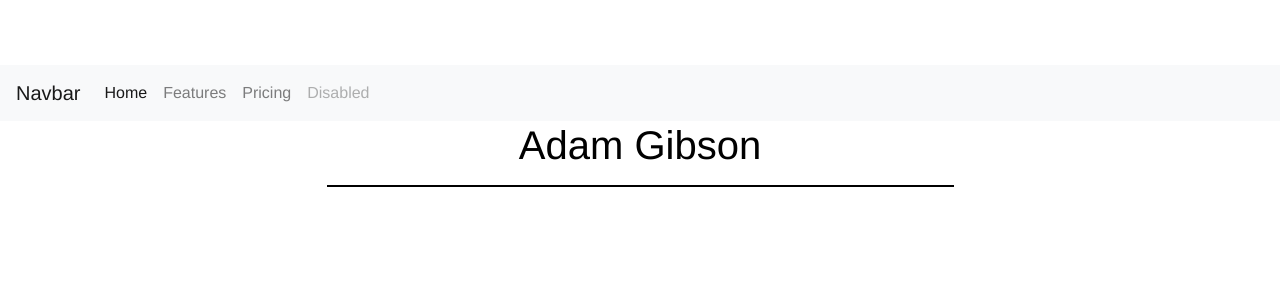
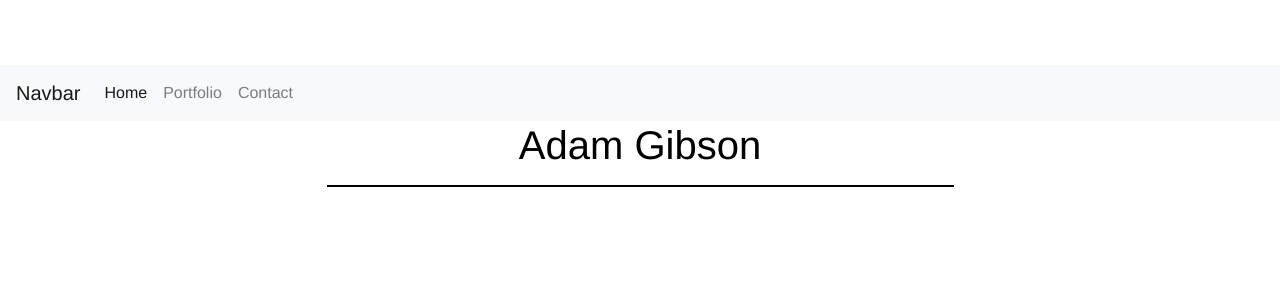
Before and after one commit to adamgibs/adamgibs.github.io, a plain HTML site: page index.html in a window 1280 px wide. Shown: the top 281 px of the page. Drawn offline with nearby package versions, Linux system fonts and the light colour scheme.

Commit message:
Update index.html

```diff
--- a/index.html
+++ b/index.html
@@ -18,13 +18,10 @@
             <a class="nav-link" href="#">Home <span class="sr-only">(current)</span></a>
           </li>
           <li class="nav-item">
-            <a class="nav-link" href="#">Features</a>
+            <a class="nav-link" href="#">Portfolio</a>
           </li>
           <li class="nav-item">
-            <a class="nav-link" href="#">Pricing</a>
-          </li>
-          <li class="nav-item">
-            <a class="nav-link disabled" href="#">Disabled</a>
+            <a class="nav-link" href="#">Contact</a>
           </li>
         </ul>
       </div>
```
